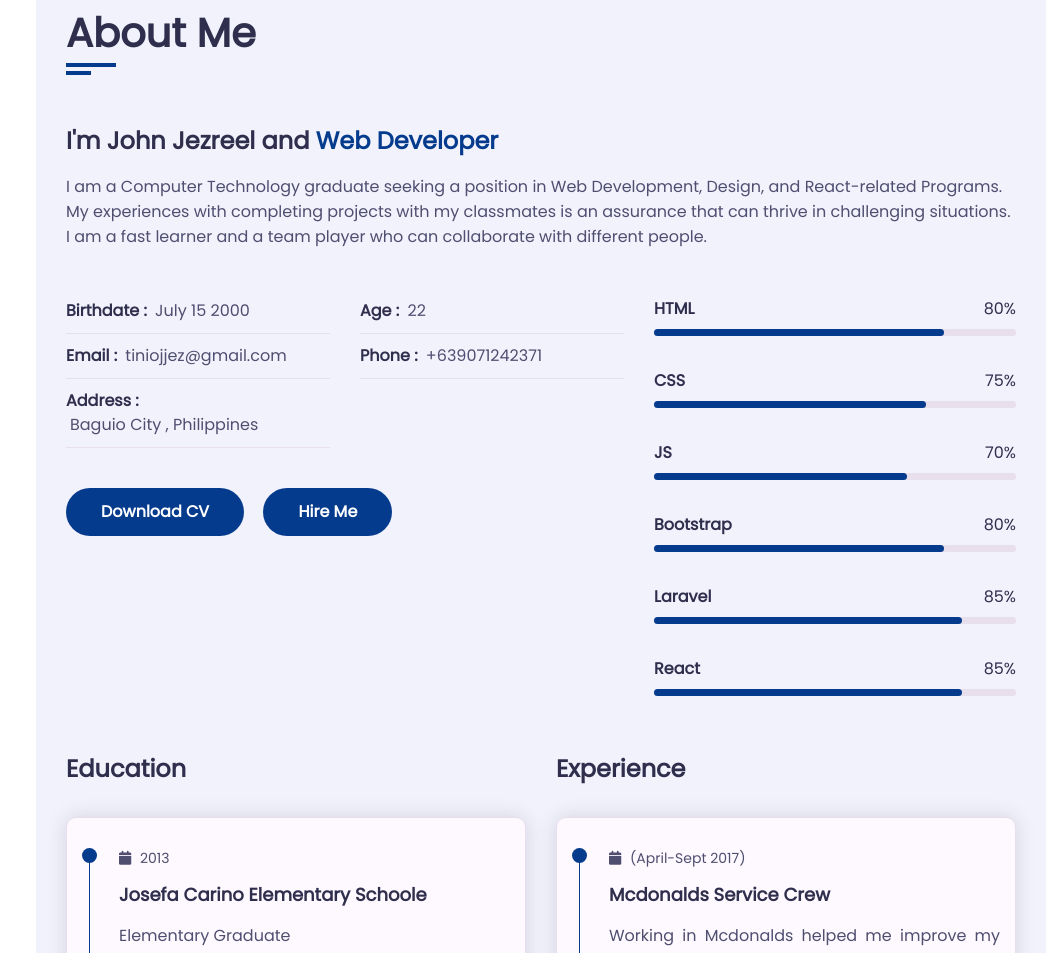
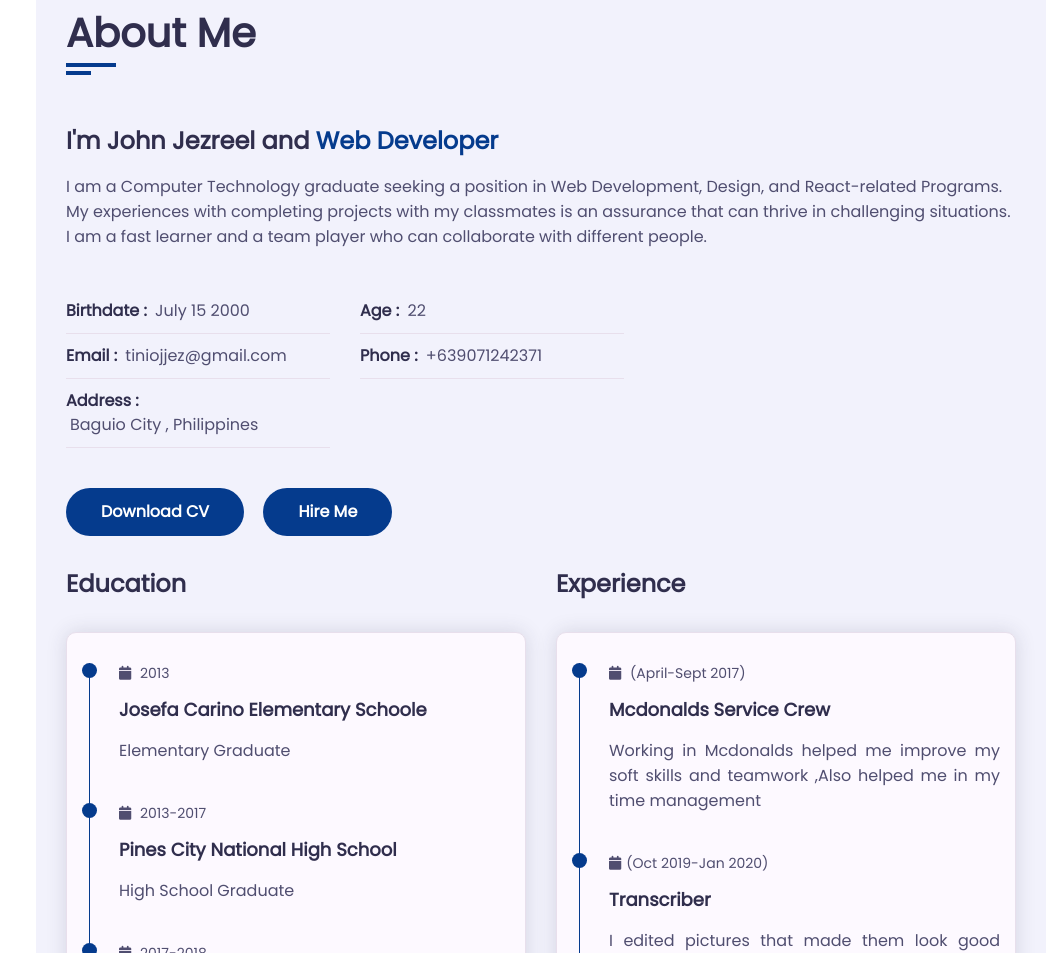
Before and after one commit to JezreelTinio/JezreelPortfolio, a plain HTML site: page index.html in a window 1280 px wide. Shown: the part 857-1810 px from the top of the page, without its empty margins (234-1280 px from the left). Drawn offline with nearby package versions, Linux system fonts and the light colour scheme; a web font is replaced by a local one.

Commit message:
third commit

```diff
--- a/index.html
+++ b/index.html
@@ -97,52 +97,7 @@
                                         </div>
                                     </div>
                                 </div>
-                            <div class="skills padd-15">
-                                <div class="row">
-                                    <div class="skill-item padd-15">
-                                        <h5>HTML</h5>
-                                        <div class="progress">
-                                            <div class="progress-in" style="width: 80%;"></div>
-                                            <div class="skill-percent">80%</div>
-                                        </div>
-                                    </div>
-                                    <div class="skill-item padd-15">
-                                        <h5>CSS</h5>
-                                        <div class="progress">
-                                            <div class="progress-in" style="width: 75%;"></div>
-                                            <div class="skill-percent">75%</div>
-                                        </div>
-                                    </div>
-                                    <div class="skill-item padd-15">
-                                        <h5>JS</h5>
-                                        <div class="progress">
-                                            <div class="progress-in" style="width: 70%;"></div>
-                                            <div class="skill-percent">70%</div>
-                                        </div>
-                                    </div>
-                                    <div class="skill-item padd-15">
-                                        <h5>Bootstrap</h5>
-                                        <div class="progress">
-                                            <div class="progress-in" style="width: 80%;"></div>
-                                            <div class="skill-percent">80%</div>
-                                        </div>
-                                    </div>
-                                    <div class="skill-item padd-15">
-                                        <h5>Laravel</h5>
-                                        <div class="progress">
-                                            <div class="progress-in" style="width: 85%;"></div>
-                                            <div class="skill-percent">85%</div>
-                                        </div>
-                                    </div>
-                                    <div class="skill-item padd-15">
-                                        <h5>React</h5>
-                                        <div class="progress">
-                                            <div class="progress-in" style="width: 85%;"></div>
-                                            <div class="skill-percent">85%</div>
-                                        </div>
-                                    </div>
-                                </div>
-                            </div>
+
                             </div>
                             <div class="row">
                                 <div class="education padd-15">
```
